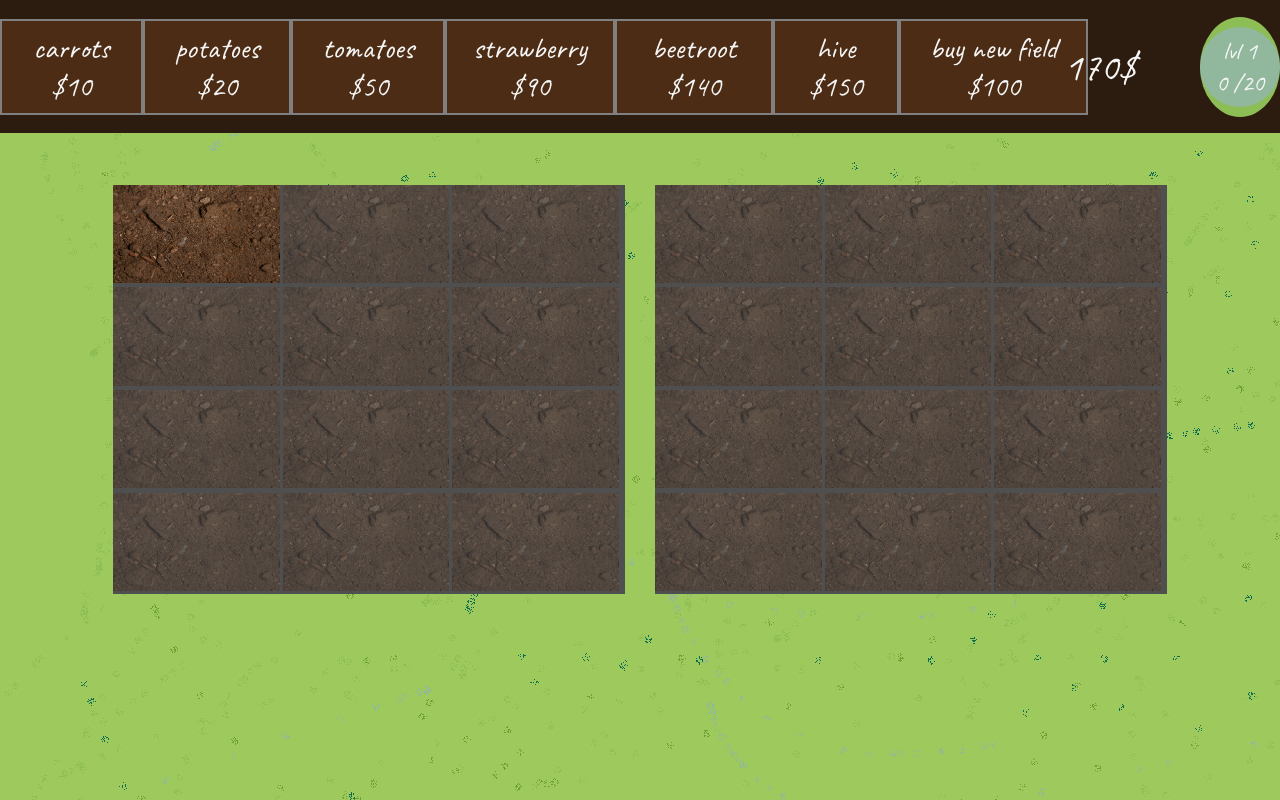
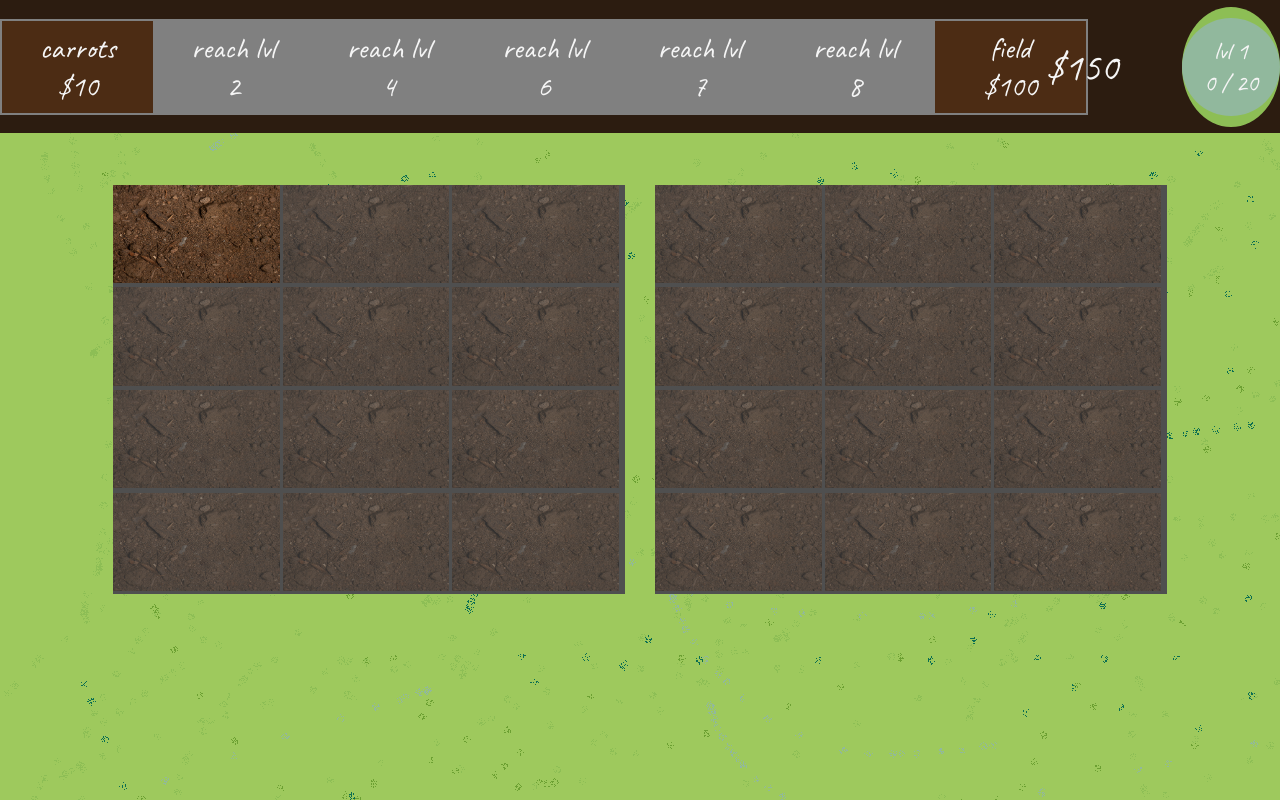
Before and after one commit to saranagaoka/ts-garden, a React (Create React App) app: page / in a window 1280 px wide. Built offline with nearby package versions, Linux system fonts and the light colour scheme.

Commit message:
fix level and points circle, disable buttons until reaching required level

```diff
--- a/src/components/Field.scss
+++ b/src/components/Field.scss
@@ -20,11 +20,12 @@
   height: 100%;
   width: 100%;
   font-size: 30px;
-  color: $leaf-green;
+  background-color: $opacity-green;
+  color: black;
   position: absolute;
   top: 0;
   left: 0;
-  background-color: transparent;
+  z-index: 10;
 }
 
 .harvest__button:hover {
@@ -46,3 +47,11 @@
   display: flex;
   align-items: center;
 }
+
+.timer {
+  position: absolute;
+  top: 8px;
+  left: 12px;
+  color: whitesmoke;
+  font-size: 24px;
+}
--- a/src/components/Field.tsx
+++ b/src/components/Field.tsx
@@ -24,12 +24,8 @@ function Field({ field }: { field: IField }) {
     <GiBeet />,
   ];
   const [ready, setReady] = useState(false);
+  const [time, setTime] = useState<number | undefined>(undefined);
   const { harvest } = useContext(GardenContext);
-  const plants = [
-    field.plant && plantsArr[field.plant.icon],
-    field.plant && plantsArr[field.plant.icon],
-    field.plant && plantsArr[field.plant.icon],
-  ];
 
   const handleClick = () => {
     harvest(field);
@@ -43,17 +39,39 @@ function Field({ field }: { field: IField }) {
       }, field.plant?.timeToGrow);
   }, [field.plant?.timeToGrow, field.createdAt]);
 
+  useEffect(() => {
+    let interval: NodeJS.Timer;
+    if (field.createdAt) {
+      console.log(field.plant);
+      interval = setInterval(() => {
+        const timeLeft =
+          field.plant?.timeToGrow! + field.createdAt! - Date.now();
+        setTime(timeLeft);
+        console.log(timeLeft);
+      }, 1000);
+    }
+    return () => {
+      clearInterval(interval);
+    };
+    // eslint-disable-next-line react-hooks/exhaustive-deps
+  }, [field.createdAt]);
+
   return (
     <div className={`field ${field.bought ? "" : "grayOut"}`}>
       <img src={soilPic} alt="soil" />
       <div className="field__planted">
-        {ready ? (
+        <div className="timer">
+          {time && time > 0 && `${Math.floor(time / 1000)}s`}
+        </div>
+        {ready && (
           <button className="harvest__button" onClick={handleClick}>
-            HARVEST!
+            {`HARVEST! $${field.plant?.sellPrice}`}
           </button>
-        ) : (
-          <div className="plants">{plants.map((plantIcon) => plantIcon)}</div>
         )}
+        <div className="plants">
+          {field.plant &&
+            [...Array(3).keys()].map((_) => plantsArr[field.plant!.icon])}
+        </div>
       </div>
     </div>
   );
--- a/src/components/Options.scss
+++ b/src/components/Options.scss
@@ -23,6 +23,9 @@
   border: 2px solid gray;
   background-color: $soil-brown;
   height: fit-content;
+  flex-wrap: nowrap;
+  width: 200px;
+
   color: whitesmoke;
   font-size: 30px;
   font-family: "Caveat", cursive;
@@ -44,8 +47,8 @@
 
 .progress__circle {
   background-image: conic-gradient($dark-grass 80%, $darker-grass 80%);
-  height: 100px;
-  width: 100px;
+  height: 120px;
+  width: 120px;
   border-radius: 50%;
   display: flex;
   justify-content: center;
@@ -59,8 +62,9 @@
   flex-direction: column;
   background-color: $light-green;
   border-radius: 50%;
-  height: 80px;
-  width: 80px;
+  height: 90px;
+  width: 90px;
+  padding: 4px;
 }
 
 .circle > p {
--- a/src/components/Options.tsx
+++ b/src/components/Options.tsx
@@ -38,61 +38,63 @@ function Options() {
       </button>
       <button
         className={`potatoes  ${
-          coins < 20 || !emptyFieldsArr[0] ? "disabledButton" : ""
+          coins < 20 || !emptyFieldsArr[0] || level < 2 ? "disabledButton" : ""
         }`}
         onClick={() => plant(potato)}
-        disabled={coins < 20 || !emptyFieldsArr[0]}
+        disabled={coins < 20 || !emptyFieldsArr[0] || level < 2}
       >
-        potatoes $20
+        {level < 2 ? "reach lvl 2" : "potatoes $20"}
       </button>
       <button
         className={`tomatoes  ${
-          coins < 50 || !emptyFieldsArr[0] ? "disabledButton" : ""
+          coins < 50 || !emptyFieldsArr[0] || level < 4 ? "disabledButton" : ""
         }`}
         onClick={() => plant(tomato)}
-        disabled={coins < 50 || !emptyFieldsArr[0]}
+        disabled={coins < 50 || !emptyFieldsArr[0] || level < 4}
       >
-        tomatoes $50
+        {level < 4 ? "reach lvl 4" : "tomatoes $50"}
       </button>
 
       <button
         className={`strawberry  ${
-          coins < 90 || !emptyFieldsArr[0] ? "disabledButton" : ""
+          coins < 90 || !emptyFieldsArr[0] || level < 6 ? "disabledButton" : ""
         }`}
         onClick={() => plant(strawberry)}
-        disabled={coins < 90 || !emptyFieldsArr[0]}
+        disabled={coins < 90 || !emptyFieldsArr[0] || level < 6}
       >
-        strawberry $90
+        {level < 6 ? "reach lvl 6" : "strawberry $90"}
       </button>
 
       <button
         className={`beetroot  ${
-          coins < 140 || !emptyFieldsArr[0] ? "disabledButton" : ""
+          coins < 140 || !emptyFieldsArr[0] || level < 7 ? "disabledButton" : ""
         }`}
         onClick={() => plant(beetroot)}
-        disabled={coins < 90 || !emptyFieldsArr[0]}
+        disabled={coins < 140 || !emptyFieldsArr[0] || level < 7}
       >
-        beetroot $140
+        {level < 7 ? "reach lvl 7" : "beetroot $140"}
       </button>
 
       <button
         className={`bees  ${
-          coins < 150 || !emptyFieldsArr[0] ? "disabledButton" : ""
+          coins < 150 || !emptyFieldsArr[0] || level < 8 ? "disabledButton" : ""
         }`}
         onClick={() => plant(hive)}
-        disabled={coins < 150 || !emptyFieldsArr[0]}
+        disabled={coins < 150 || !emptyFieldsArr[0] || level < 8}
       >
-        hive $150
+        {level < 8 ? "reach lvl 8" : "hive $150"}
       </button>
       <button
-        className={`newField  ${coins < 100 ? "disabledButton" : ""}`}
+        className={`newField  ${
+          coins < 100 || boughtFieldsArr.length === 24 ? "disabledButton" : ""
+        }`}
         onClick={buyField}
         disabled={coins < 100 || boughtFieldsArr.length === 24}
       >
-        buy new field $100
+        field $100
       </button>
       <div className="info">
-        <p>{coins}$</p>
+        <p>${coins}</p>
 
         <div
           className="progress__circle"
@@ -101,9 +103,9 @@ function Options() {
           }}
         >
           <div className="circle">
-            <p>lvl {level}</p>
+            <p>lvl {level === 10 ? "" : level}</p>
             <p>
-              {points} /{pointsToNextLevel}
+              {level === 10 ? "max lvl" : `${points} / ${pointsToNextLevel!}`}
             </p>
           </div>
         </div>
--- a/src/constants.ts
+++ b/src/constants.ts
@@ -70,4 +70,4 @@ export const hive: IFarmItem = {
 
 export const newFieldPrice: number = 100;
 export const newFieldPoints: number = 30;
-export const baseCash: number = 150;
+export const baseCash: number = 130;
--- a/src/global.scss
+++ b/src/global.scss
@@ -11,3 +11,4 @@ $dark-grass: #6ca032;
 $soil-brown: #4c2c14;
 $dry-soil: #733c0c;
 $dark-soil: #2c1c10;
+$opacity-green: #91b89d99;
```
